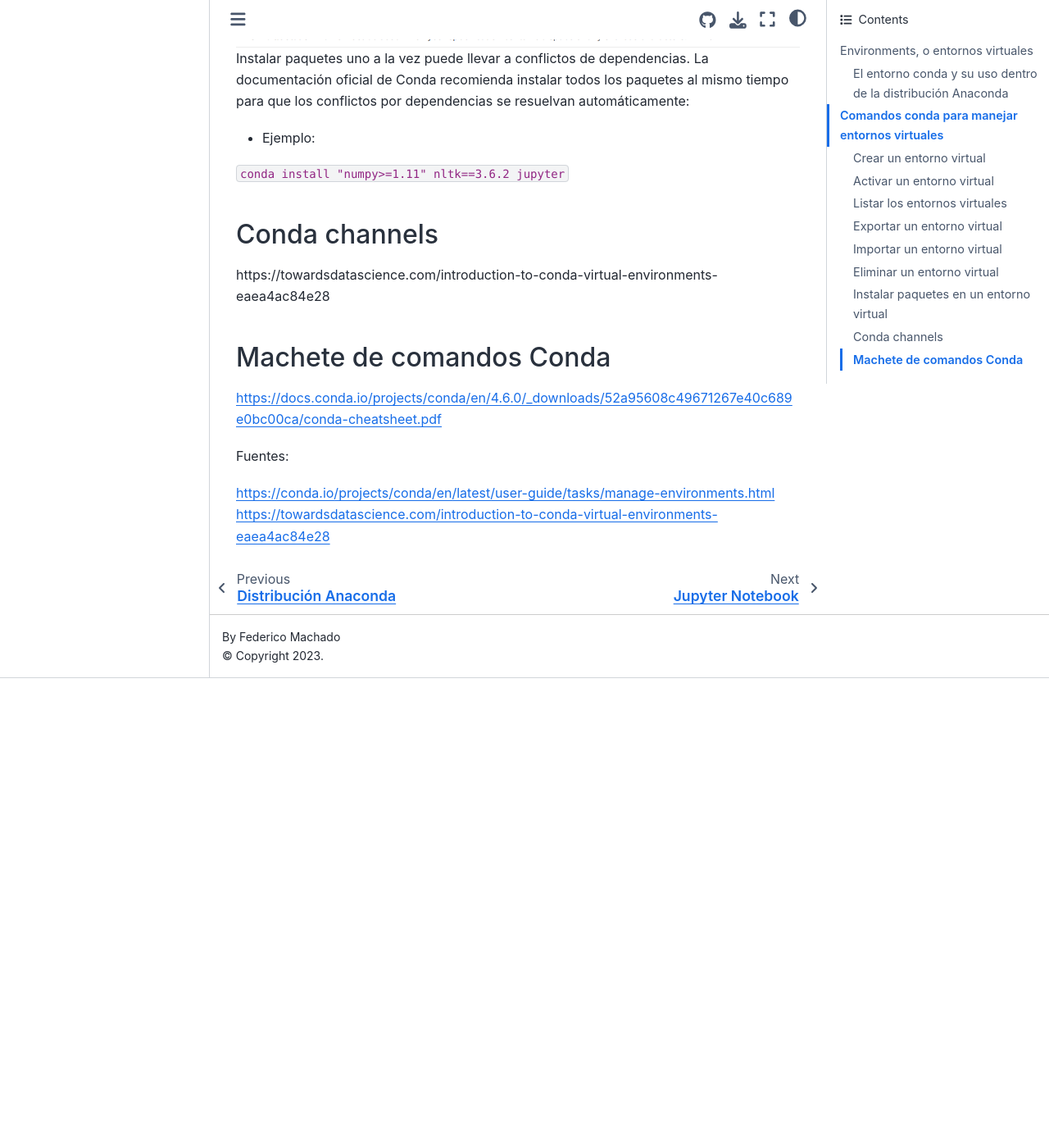
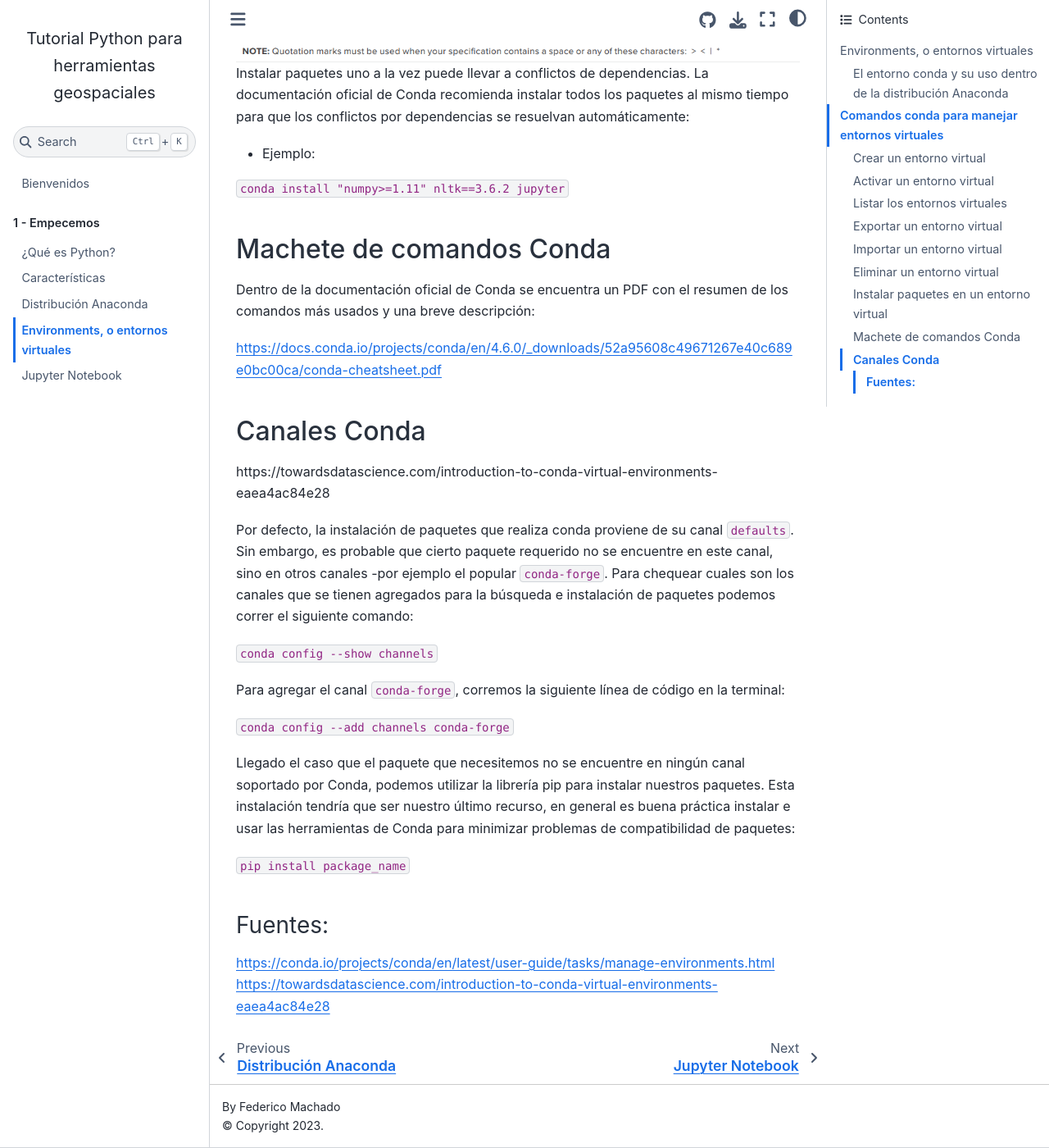
Before and after one commit to f-machado/pygeo_book, a Jupyter Book: the page built from docs/1d_environments.md, in a window 1280 px wide and 1400 px high, scrolled down 4159 px. Shown: the whole window at 82% size. Built offline with Jupyter Book 1.0.4 settings and Sphinx 7.4.7 and the Sphinx Book theme 1.1.4, drawn with Linux system fonts in a browser that asks for light colours; before the commit the page ends 4986 px from its top, so only the background shows below that; some of the changed text lies outside the part shown.

Commit message:
Correcciones capitulo 0

```diff
--- a/docs/1d_environments.md
+++ b/docs/1d_environments.md
@@ -105,6 +105,7 @@
 - Ejemplo:
 
   `conda install -c conda-forge rasterio`
+
   `conda install -c anaconda scipy = 0.17.3`
 
 La siguiente tabla ejemplifica las diferentes formas de instalar versiones de paquetes:
@@ -119,19 +120,30 @@
 
  `conda install "numpy>=1.11" nltk==3.6.2 jupyter`
 
-### Conda channels
+ ### Machete de comandos Conda
+
+Dentro de la documentación oficial de Conda se encuentra un PDF con el resumen de los comandos más usados y una breve descripción:
+
+[https://docs.conda.io/projects/conda/en/4.6.0/_downloads/52a95608c49671267e40c689e0bc00ca/conda-cheatsheet.pdf](https://docs.conda.io/projects/conda/en/4.6.0/_downloads/52a95608c49671267e40c689e0bc00ca/conda-cheatsheet.pdf)
+
+### Canales Conda
 
 https://towardsdatascience.com/introduction-to-conda-virtual-environments-eaea4ac84e28
 
+Por defecto, la instalación de paquetes que realiza conda proviene de su canal `defaults`. Sin embargo, es probable que cierto paquete requerido no se encuentre en este canal, sino en otros canales -por ejemplo el popular `conda-forge`. Para chequear cuales son los canales que se tienen agregados para la búsqueda e instalación de paquetes podemos correr el siguiente comando:
+
+`conda config --show channels`
+
+Para agregar el canal `conda-forge`, corremos la siguiente línea de código en la terminal:
+
+`conda config --add channels conda-forge`
+
+Llegado el caso que el paquete que necesitemos no se encuentre en ningún canal soportado por Conda, podemos utilizar la librería pip para instalar nuestros paquetes. Esta instalación tendría que ser nuestro último recurso, en general es buena práctica instalar e usar las herramientas de Conda para minimizar problemas de compatibilidad de paquetes:
+
+`pip install package_name`
 
 
-### Machete de comandos Conda
-
-[https://docs.conda.io/projects/conda/en/4.6.0/_downloads/52a95608c49671267e40c689e0bc00ca/conda-cheatsheet.pdf](https://docs.conda.io/projects/conda/en/4.6.0/_downloads/52a95608c49671267e40c689e0bc00ca/conda-cheatsheet.pdf)
-
-
-
-  Fuentes:
+#### Fuentes:
 
 [https://conda.io/projects/conda/en/latest/user-guide/tasks/manage-environments.html](https://conda.io/projects/conda/en/latest/user-guide/tasks/manage-environments.html)
 [https://towardsdatascience.com/introduction-to-conda-virtual-environments-eaea4ac84e28](https://towardsdatascience.com/introduction-to-conda-virtual-environments-eaea4ac84e28)
```
Also changed, not shown: other parts of docs/1d_environments.md (+2 -2 lines), docs/1b_python_caracteristicas.md (+4 -3 lines), 8 other files.
